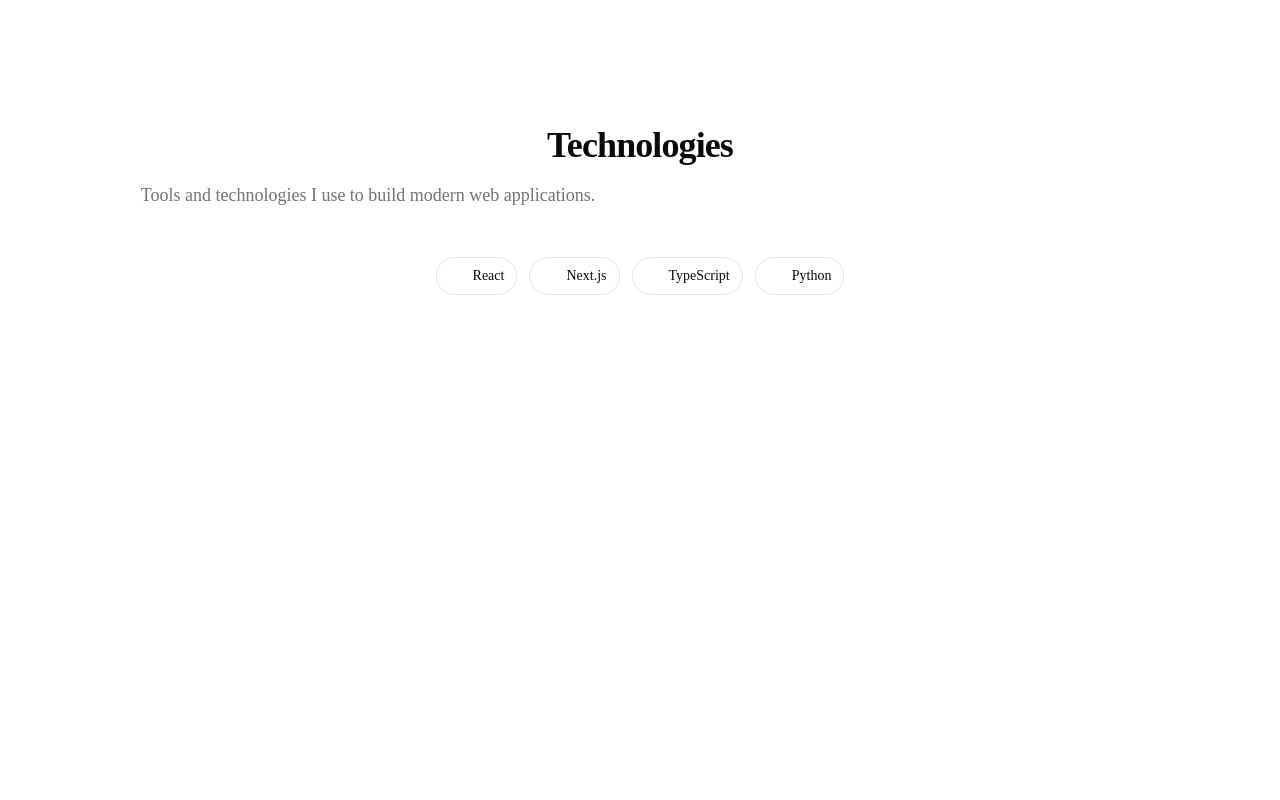
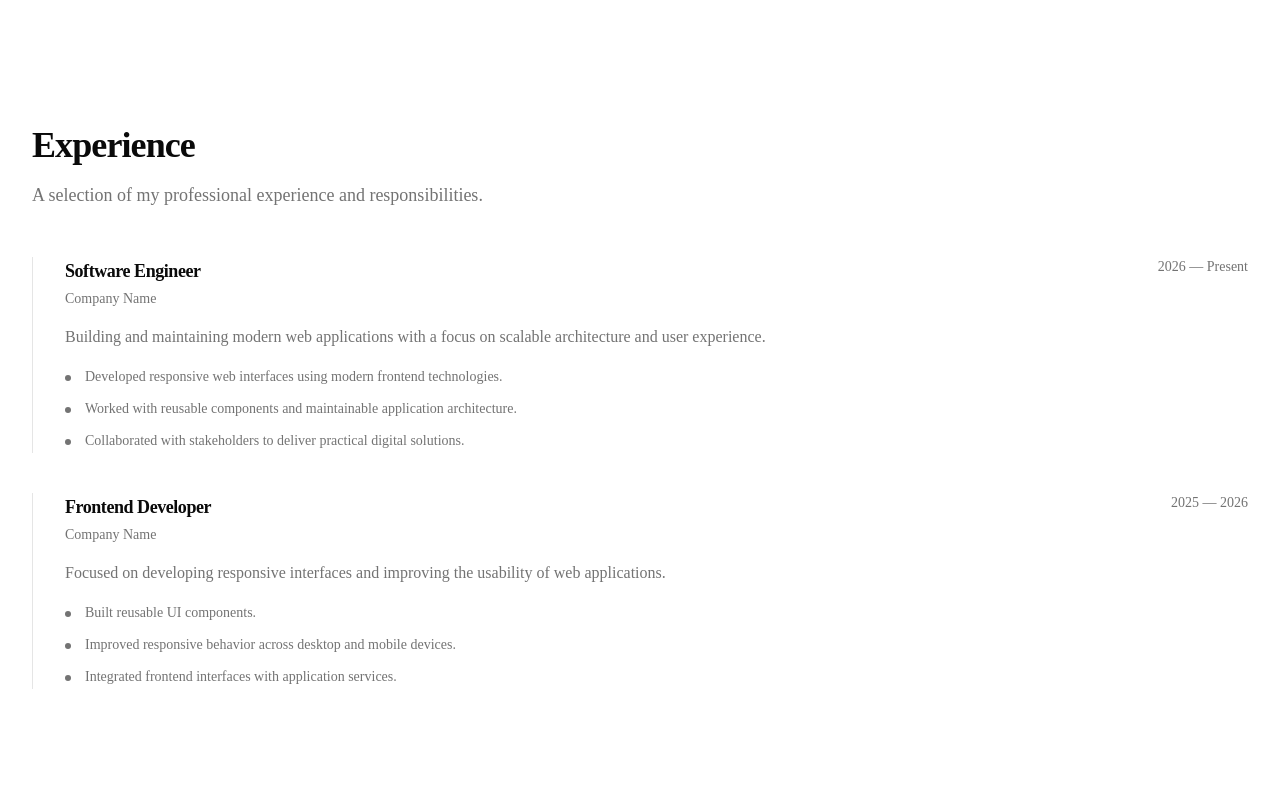
Before and after one commit to kemod/dafa-portofolio, a Next.js app: page / in a window 1280 px wide. Shown: the part 4040-4840 px from the top of the page. Before the commit the page ends 4431 px from the top, so only its background shows below. Built offline with nearby package versions, Linux system fonts and the light colour scheme; some icons are missing.

Commit message:
feat: implement experience section

```diff
--- a/src/app/page.tsx
+++ b/src/app/page.tsx
@@ -12,6 +12,7 @@ import { TechnologyPill } from "@/components/common/technology-pill";
 import { About } from "@/components/sections/about";
 import { FeaturedProjects } from "@/components/sections/featured-projects";
 import { Hero } from "@/components/sections/hero";
+import { Experience } from "@/components/sections/experience";
 
 export default function Home() {
   return (
@@ -21,6 +22,8 @@ export default function Home() {
       <About />
 
       <FeaturedProjects />
+
+      <Experience />
 
       <Section id="technologies">
         <Container>
--- /dev/null
+++ b/src/components/sections/experience.tsx
@@ -0,0 +1,61 @@
+import { Container } from "@/components/common/container";
+import { Section } from "@/components/common/section";
+import { SectionHeader } from "@/components/common/section-header";
+import { experiences } from "@/config/experience";
+
+export function Experience() {
+  return (
+    <Section id="experience">
+      <Container>
+        <div className="mb-12">
+          <SectionHeader
+            title="Experience"
+            description="A selection of my professional experience and responsibilities."
+          />
+        </div>
+
+        <div className="space-y-10">
+          {experiences.map((experience) => (
+            <article
+              key={`${experience.company}-${experience.role}-${experience.period}`}
+              className="border-l pl-6 sm:pl-8"
+            >
+              <div className="flex flex-col gap-2 sm:flex-row sm:items-start sm:justify-between">
+                <div>
+                  <h3 className="text-lg font-semibold tracking-tight">
+                    {experience.role}
+                  </h3>
+
+                  <p className="mt-1 text-sm font-medium text-muted-foreground">
+                    {experience.company}
+                  </p>
+                </div>
+
+                <p className="text-sm text-muted-foreground">
+                  {experience.period}
+                </p>
+              </div>
+
+              <p className="mt-4 max-w-3xl text-sm leading-6 text-muted-foreground sm:text-base">
+                {experience.description}
+              </p>
+
+              <ul className="mt-4 max-w-3xl space-y-2 text-sm leading-6 text-muted-foreground">
+                {experience.highlights.map((highlight) => (
+                  <li key={highlight} className="relative pl-5">
+                    <span
+                      aria-hidden="true"
+                      className="absolute left-0 top-[0.65rem] h-1.5 w-1.5 rounded-full bg-current"
+                    />
+
+                    {highlight}
+                  </li>
+                ))}
+              </ul>
+            </article>
+          ))}
+        </div>
+      </Container>
+    </Section>
+  );
+}
--- /dev/null
+++ b/src/config/experience.ts
@@ -0,0 +1,34 @@
+export type Experience = {
+  role: string;
+  company: string;
+  period: string;
+  description: string;
+  highlights: string[];
+};
+
+export const experiences: Experience[] = [
+  {
+    role: "Software Engineer",
+    company: "Company Name",
+    period: "2026 — Present",
+    description:
+      "Building and maintaining modern web applications with a focus on scalable architecture and user experience.",
+    highlights: [
+      "Developed responsive web interfaces using modern frontend technologies.",
+      "Worked with reusable components and maintainable application architecture.",
+      "Collaborated with stakeholders to deliver practical digital solutions.",
+    ],
+  },
+  {
+    role: "Frontend Developer",
+    company: "Company Name",
+    period: "2025 — 2026",
+    description:
+      "Focused on developing responsive interfaces and improving the usability of web applications.",
+    highlights: [
+      "Built reusable UI components.",
+      "Improved responsive behavior across desktop and mobile devices.",
+      "Integrated frontend interfaces with application services.",
+    ],
+  },
+];
```
